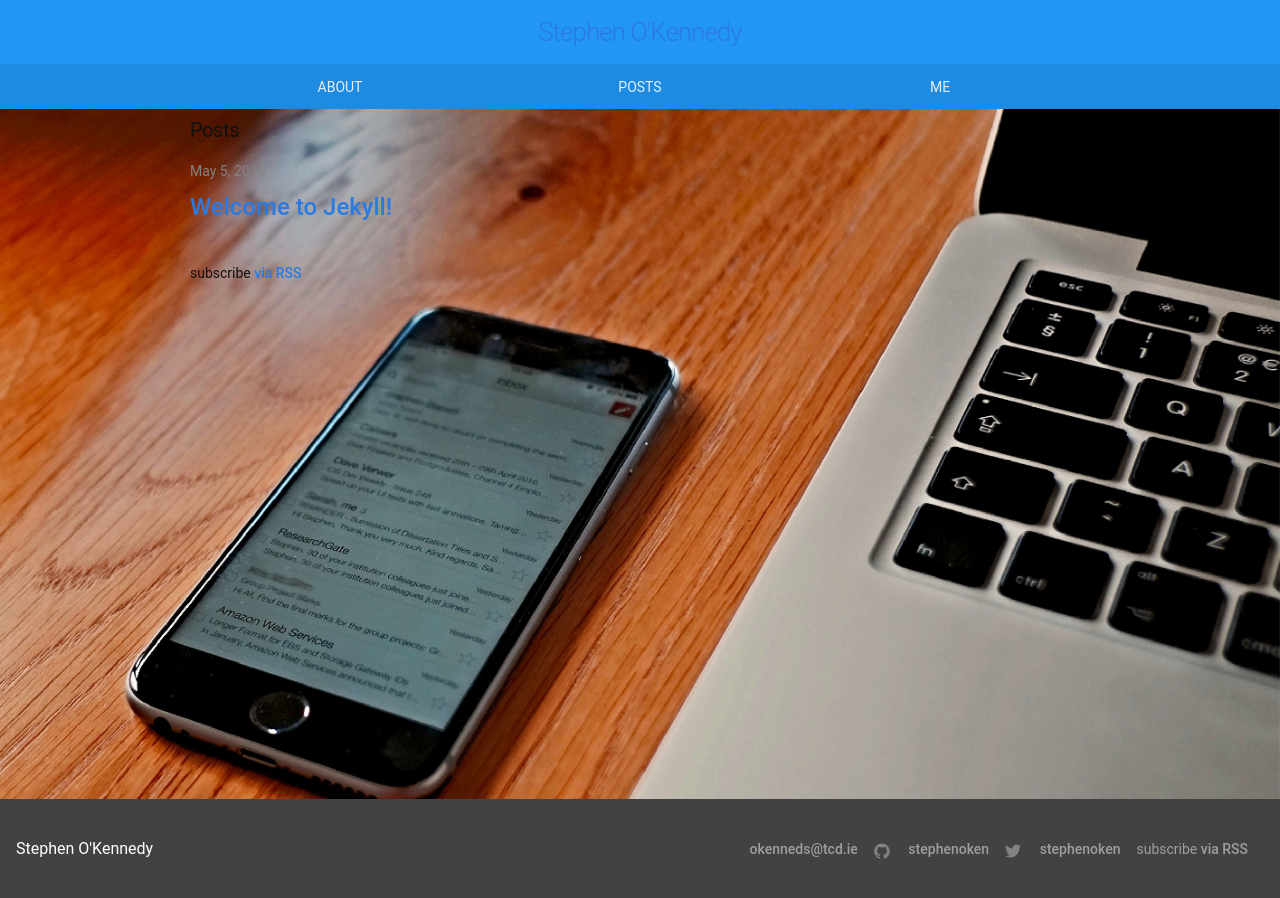
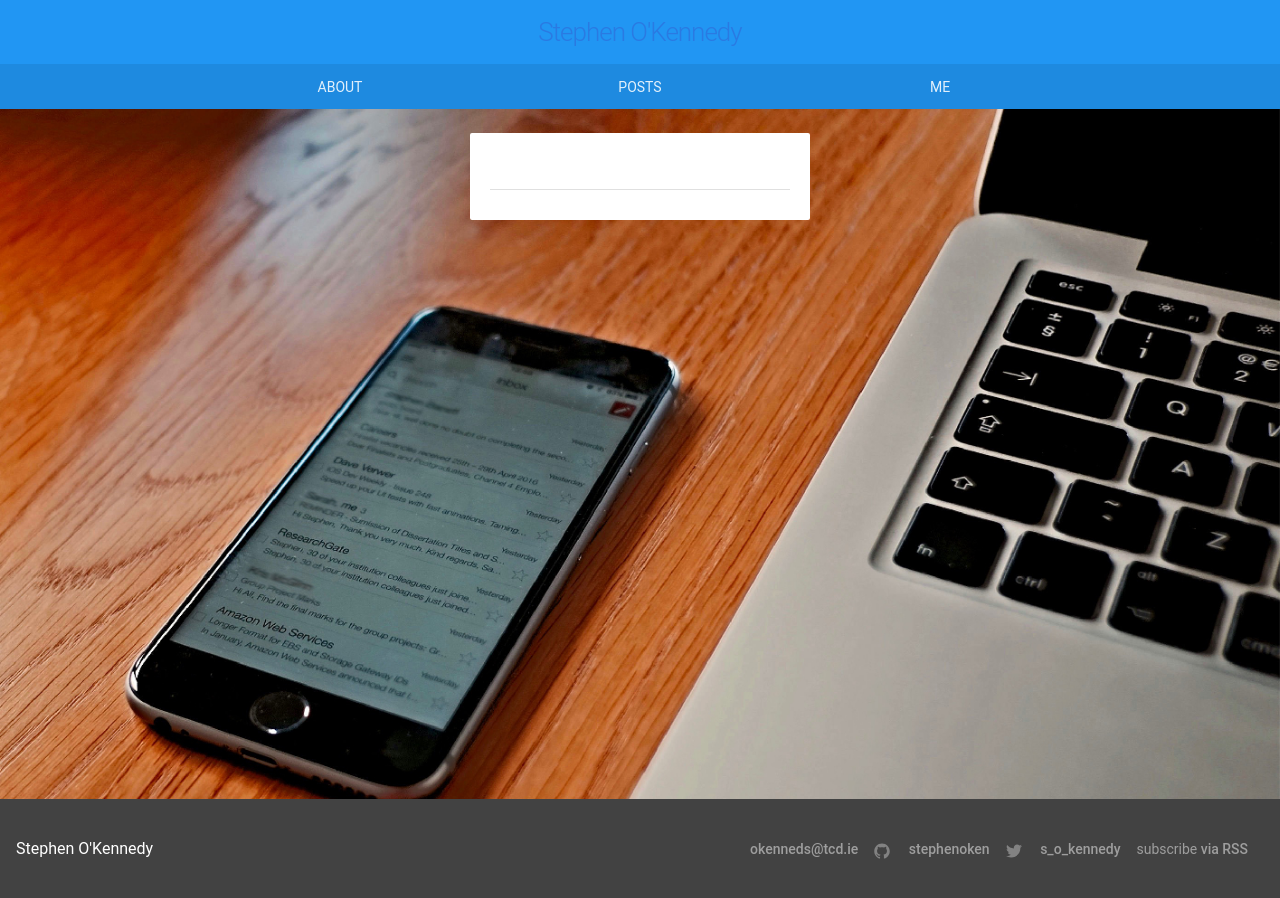
Before and after one commit to stephenoken/stephenoken.github.io, a Jekyll site: the page built from index.html, in a window 1280 px wide. Built offline with Jekyll 4.4.1, drawn with Linux system fonts in a browser that asks for light colours; nearby versions of some CDN libraries.

Commit message:
"Added a home page"
""

```diff
--- a/_config.yml
+++ b/_config.yml
@@ -9,10 +9,10 @@
 title: Stephen O'Kennedy
 email: okenneds@tcd.ie
 description: > # this means to ignore newlines until "baseurl:"
-  Software Developer.
+  Software Developer. Blogs about technology and all that Jazz
 baseurl: "" # the subpath of your site, e.g. /blog
 url: "https://stephenokennedy.me" # the base hostname & protocol for your site
-twitter_username: stephenoken
+twitter_username: s_o_kennedy
 github_username:  stephenoken
 
 # Build settings
--- a/css/main.scss
+++ b/css/main.scss
@@ -55,5 +55,6 @@ $on-laptop:        800px;
         "layout",
         "portfolio",
         "syntax-highlighting",
-        "me"
+        "me",
+        "landing"
 ;
--- a/index.html
+++ b/index.html
@@ -2,22 +2,32 @@
 layout: default
 ---
 
-<div class="home">
-
-  <h1 class="page-heading">Posts</h1>
-
-  <ul class="post-list">
-    {% for post in site.posts %}
-      <li>
-        <span class="post-meta">{{ post.date | date: "%b %-d, %Y" }}</span>
-
-        <h2>
-          <a class="post-link" href="{{ post.url | prepend: site.baseurl }}">{{ post.title }}</a>
-        </h2>
-      </li>
-    {% endfor %}
-  </ul>
-
-  <p class="rss-subscribe">subscribe <a href="{{ "/feed.xml" | prepend: site.baseurl }}">via RSS</a></p>
-
+<div class="home mdl-grid">
+  <div class="mdl-cell mdl-cell--12-col mdl-cell--middle minor-card mdl-cell--stretch">
+    <!-- <div class="mdl-card__supporting-text"> -->
+      <div class="mdl-textfield mdl-js-textfield primary-colour-text">
+        <input class="mdl-textfield__input element" type="text" id="sample3">
+      </div>
+    <!-- </div> -->
+  </div>
+  <script src="https://ajax.googleapis.com/ajax/libs/jquery/2.2.2/jquery.min.js"></script>
+  <script src="https://cdnjs.cloudflare.com/ajax/libs/typed.js/1.1.1/typed.min.js" charset="utf-8"></script>
+  <script>
+    $(function(){
+        $(".element").typed({
+            strings: [
+              "Hello, I'm a software developer",
+              "I like to learn and use new technologies",
+              "I'm currently learning swift and haskell",
+              "and studying how machine learning works",
+              "in particular non-monotonic reasoning.",
+              "I'm also an avide runner!",
+              "I compete in both road and XC races",
+              "and occasionally do track races.",
+              "Did I mention I enjoy to develop software?!"
+            ],
+            typeSpeed: 0
+        });
+    });
+  </script>
 </div>
```
Also changed, not shown: _sass/_landing.scss (added, +32 -0 lines).
